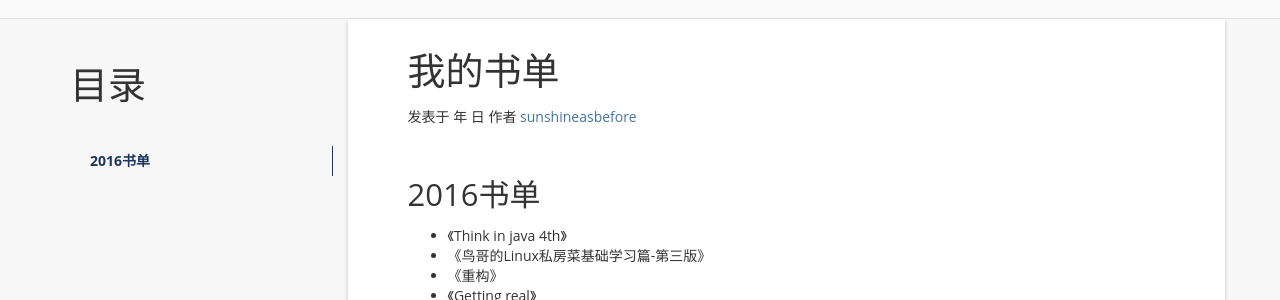
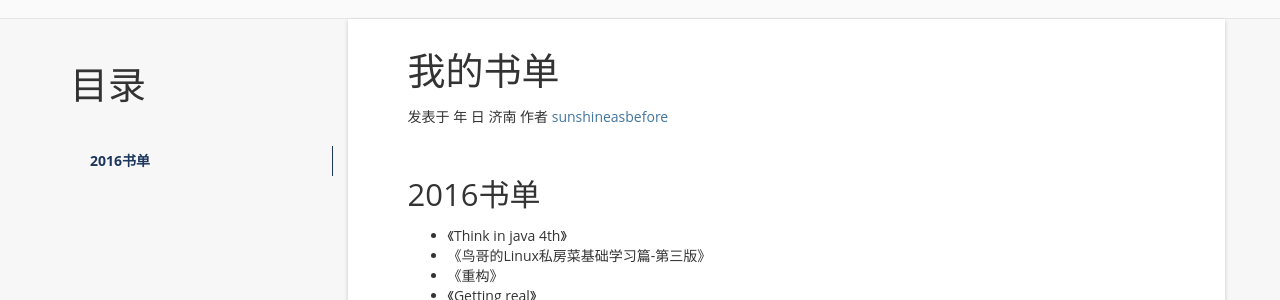
Before and after one commit to TheNowWJJ/blog, a Jekyll site: the page built from books.md, in a window 1280 px wide and 1062 px high. Shown: the part 214-514 px from the top of the window. Built offline with Jekyll 4.4.1, drawn with Linux system fonts in a browser that asks for light colours; comment, search, counter and statistics services are not loaded.

Commit message:
加个地点

```diff
--- a/_layouts/post.html
+++ b/_layouts/post.html
@@ -57,7 +57,7 @@ layout: default
                 12月
                 {% endif %}
               {% endcapture %}
-              <div class="meta">发表于 <span class="postdate">{{year}}年 {{cn_month}} {{day}}日</span> 作者 <a target="_blank" href="{{site.url}}">{{ site.author }}</a></div>
+              <div class="meta">发表于 <span class="postdate">{{year}}年 {{cn_month}} {{day}}日 济南</span> 作者 <a target="_blank" href="{{site.url}}">{{ site.author }}</a></div>
               <br />
             </header>
             <article class="post-content">
```
